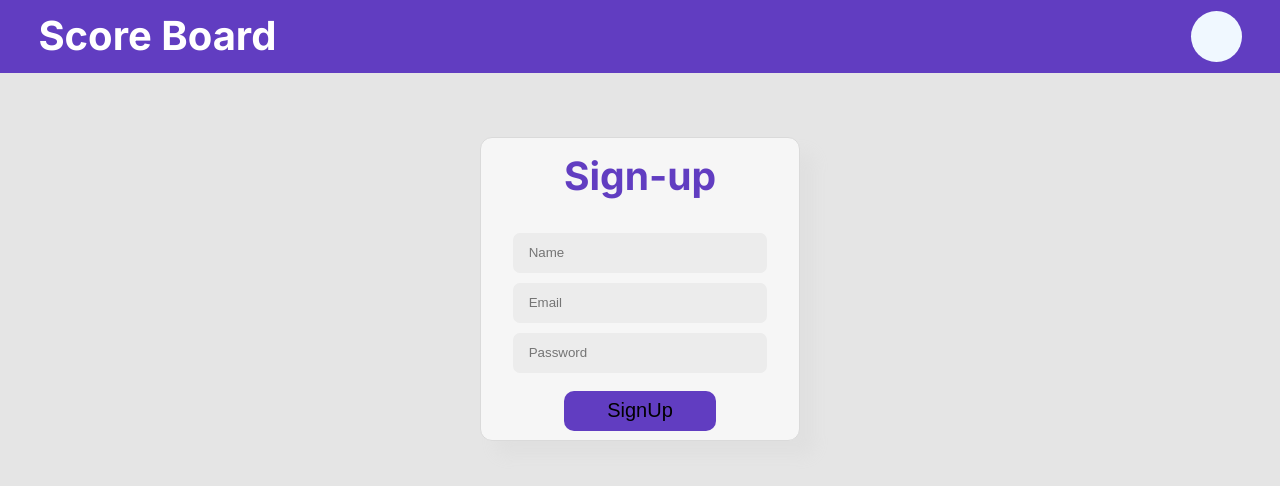
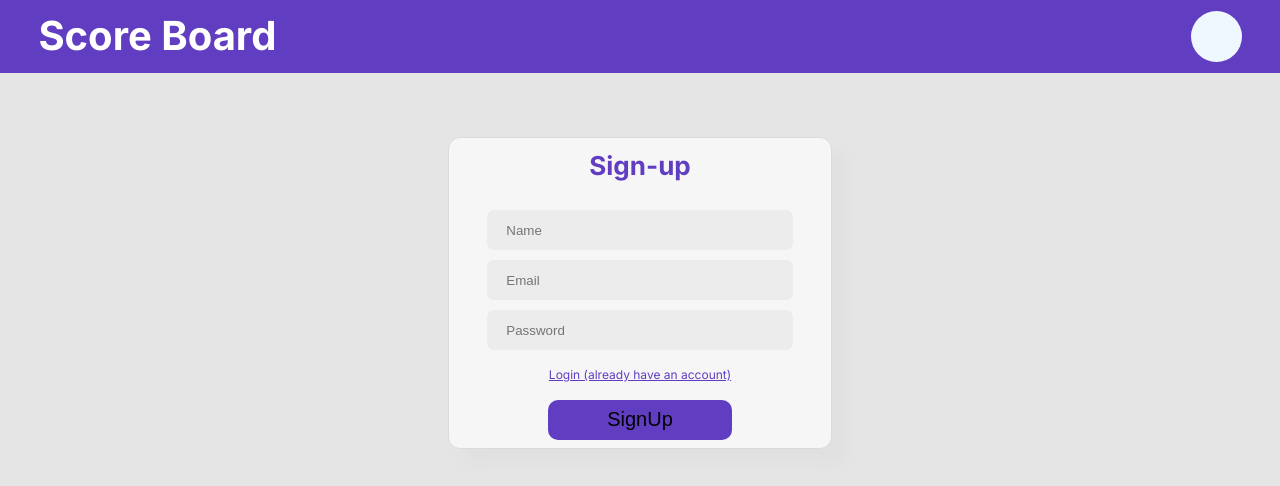
Before and after one commit to rishabh709/ScoreBoard, a React (Vite) app: page /signup in a window 1280 px wide. Shown: the top 486 px of the page. Built offline with nearby package versions, Linux system fonts and the light colour scheme.

Commit message:
Minor UI Fixes

```diff
--- a/Task in hand.yaml
+++ b/Task in hand.yaml
@@ -87,9 +87,9 @@ What i was doing:
 Finished:
     1. Coin Flip
     2. Picking Bat or Bowling
-    1. Re-designing Login Page
+    3. Re-designing Login Page
+    4. Re-designing Sign up Page
 
 Today:
-    2. Re-designing Sign up Page (Done)
     3. Selct Player
     4. use Framer Motion for the toggle button
--- a/src/components/navigation/ProfileMenu.module.css
+++ b/src/components/navigation/ProfileMenu.module.css
@@ -6,7 +6,7 @@
   padding: 20px 30px 10px;
   text-wrap: nowrap;
   background-color: #FAFAFA;
-  box-shadow: #00000040 -7px 4px 4px;
+  box-shadow: #00000040 2px 4px 4px;
   flex-direction: column;
   /* visibility: hidden; */
   border-radius: 10px;
--- a/src/pages/LoginPage.jsx
+++ b/src/pages/LoginPage.jsx
@@ -2,13 +2,14 @@ import React from "react";
 import { Link } from "react-router-dom";
 
 import classes from "./LoginPage.module.css";
+import { motion } from "framer-motion";
 
 function LoginPage() {
   return (
     <div className={classes.container}>
       <form>
-        <div className={classes.title}>
-          <h4>Log in</h4>
+        <div>
+          <h2 className={classes.title}>Log in</h2>
         </div>
         <div className={classes.body}>
           <input
@@ -27,7 +28,12 @@ function LoginPage() {
           SignUp
         </Link>
         <div className={classes.bottom}>
-          <input type="submit" className={classes.sbmt} value="Log in"></input>
+          <motion.input
+            whileHover={{ scale: 1.1 }}
+            type="submit"
+            className={classes.sbmt}
+            value="Log in"
+          ></motion.input>
         </div>
       </form>
     </div>
--- a/src/pages/LoginPage.module.css
+++ b/src/pages/LoginPage.module.css
@@ -14,7 +14,7 @@
   justify-content: space-around;
   align-items: center;
   height: 38vh;
-  width: 25vw;
+  width: 30vw;
   margin:5% auto;
   flex-direction:column;
   background-color: #F6F6F6;
--- a/src/pages/SignupPage.jsx
+++ b/src/pages/SignupPage.jsx
@@ -4,6 +4,7 @@ import axios from "axios";
 import classes from "./SignupPage.module.css";
 import api from "../api/axiosInstance";
 import { motion } from "framer-motion";
+import { Link } from "react-router-dom";
 
 function SignupPage() {
   const [newUserCred, setNewUserCred] = useState({
@@ -38,8 +39,8 @@ function SignupPage() {
   return (
     <div className={classes.container}>
       <form onSubmit={submitHandler}>
-        <div className={classes.title}>
-          <h2>Sign-up</h2>
+        <div>
+          <h2 className={classes.title}>Sign-up</h2>
         </div>
         <div className={classes.body}>
           <input
@@ -67,10 +68,13 @@ function SignupPage() {
             required
           />
         </div>
+        <Link className={classes.login} to="/login">
+          Login (already have an account)
+        </Link>
         <div className={classes.bottom}>
           <div className={classes.actionBar}>
             <motion.input
-            whileHover={{scale: 1.1,}}
+              whileHover={{ scale: 1.1 }}
               type="submit"
               value="SignUp"
               className={classes.sbmt}
--- a/src/pages/SignupPage.module.css
+++ b/src/pages/SignupPage.module.css
@@ -12,8 +12,8 @@
   display: flex;
   justify-content: space-around;
   align-items: center;
-  height: 38vh;
-  width: 25vw;
+  height: 39vh;
+  width: 30vw;
   margin:5% auto;
   flex-direction:column;
   background-color: #F6F6F6;
@@ -85,3 +85,7 @@
   height: 40px;
   background-color: #613DC1;
 }
+.login{
+  color: #613DC1;
+  font-size: 12px;
+}
```
